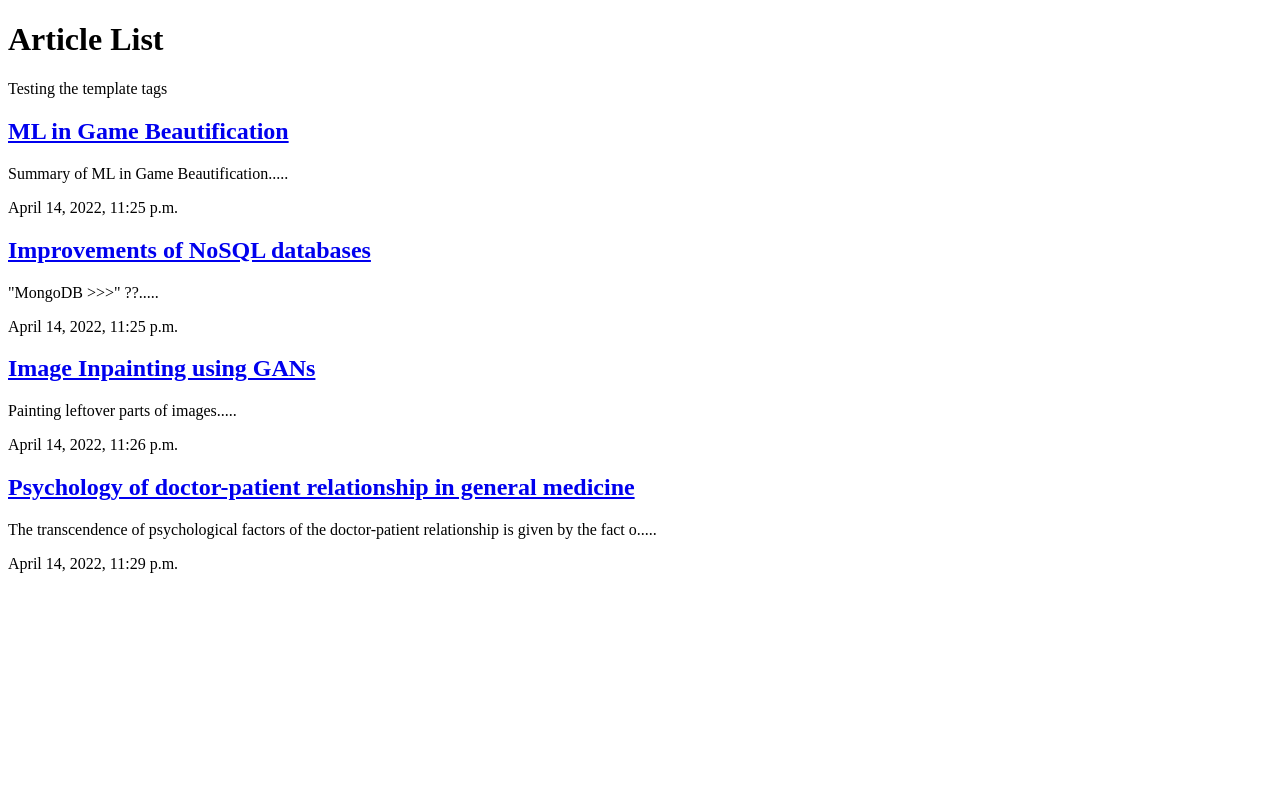
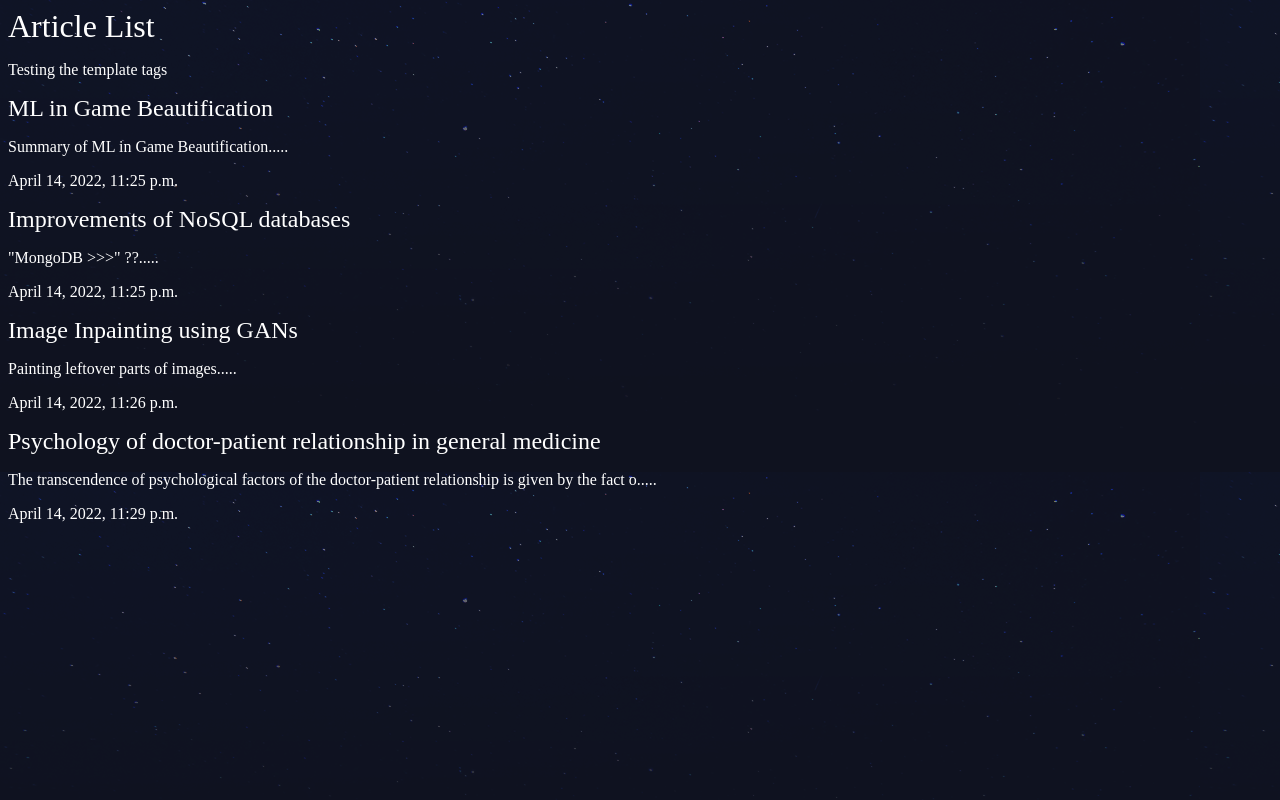
Before and after one commit to MistaAsh/Django-Learning, a Django app: template unchained/articles/templates/articles/article_list.html in a window 1280 px wide. Run offline with Django 4.2, Linux system fonts and the light colour scheme; the template is opened without the code that fills it: values that come from a table or form of the project are taken from there, others are empty; data comes from the database, SQL or seed files in the repository.

Commit message:
12. Static Files and how to handle them

```diff
--- a/unchained/articles/templates/articles/article_list.html
+++ b/unchained/articles/templates/articles/article_list.html
@@ -1,8 +1,11 @@
+{% load static %}
+
 <!DOCTYPE html>
 <html>
     <head>
         <meta charset = "utf-8">
         <title>Articles</title>
+        <link rel="stylesheet" href="{% static 'styles.css' %}">
     </head>
     <body>
         <h1>Article List</h1>
--- /dev/null
+++ b/unchained/assets/styles.css
@@ -0,0 +1,20 @@
+body{
+    background-color: #0f121f;
+    background-image: url(/static/stars.png);
+    background-repeat-y: no-repeat;
+    color: #fff;
+}
+
+body *{
+    font-family: Ubuntu;
+}
+
+h1, h2, h3, h4, h5{
+    font-weight: normal;
+    margin: 0;
+}
+
+a, a:hover, a:visited{
+    color: #fff;
+    text-decoration: none;
+}
--- a/unchained/unchained/settings.py
+++ b/unchained/unchained/settings.py
@@ -11,6 +11,7 @@ https://docs.djangoproject.com/en/4.0/ref/settings/
 """
 
 from pathlib import Path
+import os
 
 # Build paths inside the project like this: BASE_DIR / 'subdir'.
 BASE_DIR = Path(__file__).resolve().parent.parent
@@ -118,6 +119,10 @@ USE_TZ = True
 
 STATIC_URL = 'static/'
 
+STATICFILES_DIRS = [
+    os.path.join(BASE_DIR, 'assets'),
+]
+
 # Default primary key field type
 # https://docs.djangoproject.com/en/4.0/ref/settings/#default-auto-field
 
--- a/unchained/unchained/urls.py
+++ b/unchained/unchained/urls.py
@@ -1,5 +1,6 @@
 from django.contrib import admin
 from django.urls import path, include
+from django.contrib.staticfiles.urls import staticfiles_urlpatterns
 
 from . import views
 
@@ -9,3 +10,5 @@ urlpatterns = [
     path('about/', views.about),
     path('', views.homepage)
 ]
+
+urlpatterns += staticfiles_urlpatterns()
```
Also changed, not shown: unchained/assets/stars.png (added).
